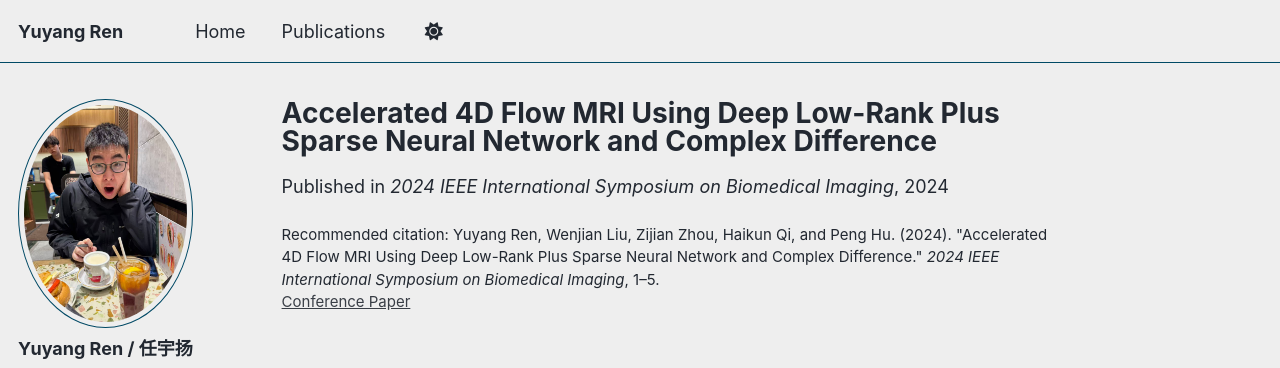
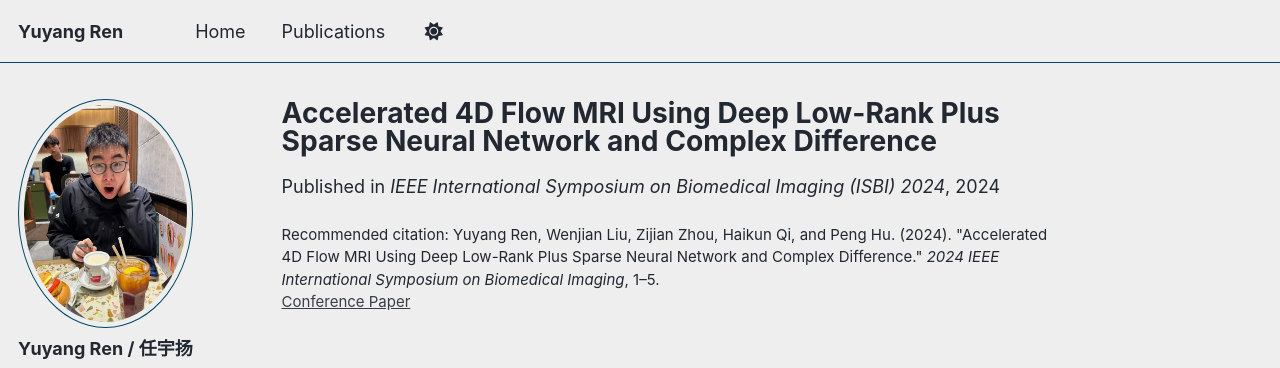
Before and after one commit to AssociatedPrimeIdeal/AssociatedPrimeIdeal.github.io, a Jekyll site: the page built from _publications/2024-05-27-accelerated-4d-flow-mri-deep-low-rank-plus-sparse-neural-network-complex-difference.md, in a window 1280 px wide. Shown: the top 368 px of the page. Built offline with Jekyll 4.4.1, drawn with Linux system fonts in a browser that asks for light colours; some web fonts are replaced; a script bundle is joined from its source files by our own code; library files that are not in the unit come from our copies.

Commit message:
Update conference publication details

```diff
--- a/_publications/2024-05-27-accelerated-4d-flow-mri-deep-low-rank-plus-sparse-neural-network-complex-difference.md
+++ b/_publications/2024-05-27-accelerated-4d-flow-mri-deep-low-rank-plus-sparse-neural-network-complex-difference.md
@@ -5,7 +5,7 @@ category: conferences
 permalink: /publication/2024-accelerated-4d-flow-mri-deep-low-rank-plus-sparse-neural-network-complex-difference
 excerpt: "Conference paper on accelerated 4D flow MRI using a deep low-rank plus sparse neural network and complex difference."
 date: 2024-05-27
-venue: "2024 IEEE International Symposium on Biomedical Imaging"
+venue: "IEEE International Symposium on Biomedical Imaging (ISBI) 2024"
 paperurl: "https://dblp.org/rec/conf/isbi/RenLZQH24"
 paperlabel: "Conference Paper"
 authors: "Yuyang Ren, Wenjian Liu, Zijian Zhou, Haikun Qi, and Peng Hu"
```
Also changed, not shown: _publications/2026-08-11-unsupervised-segmentation-free-phase-unwrapping-4d-flow-mri-deep-image-prior.md (+0 -2 lines).
